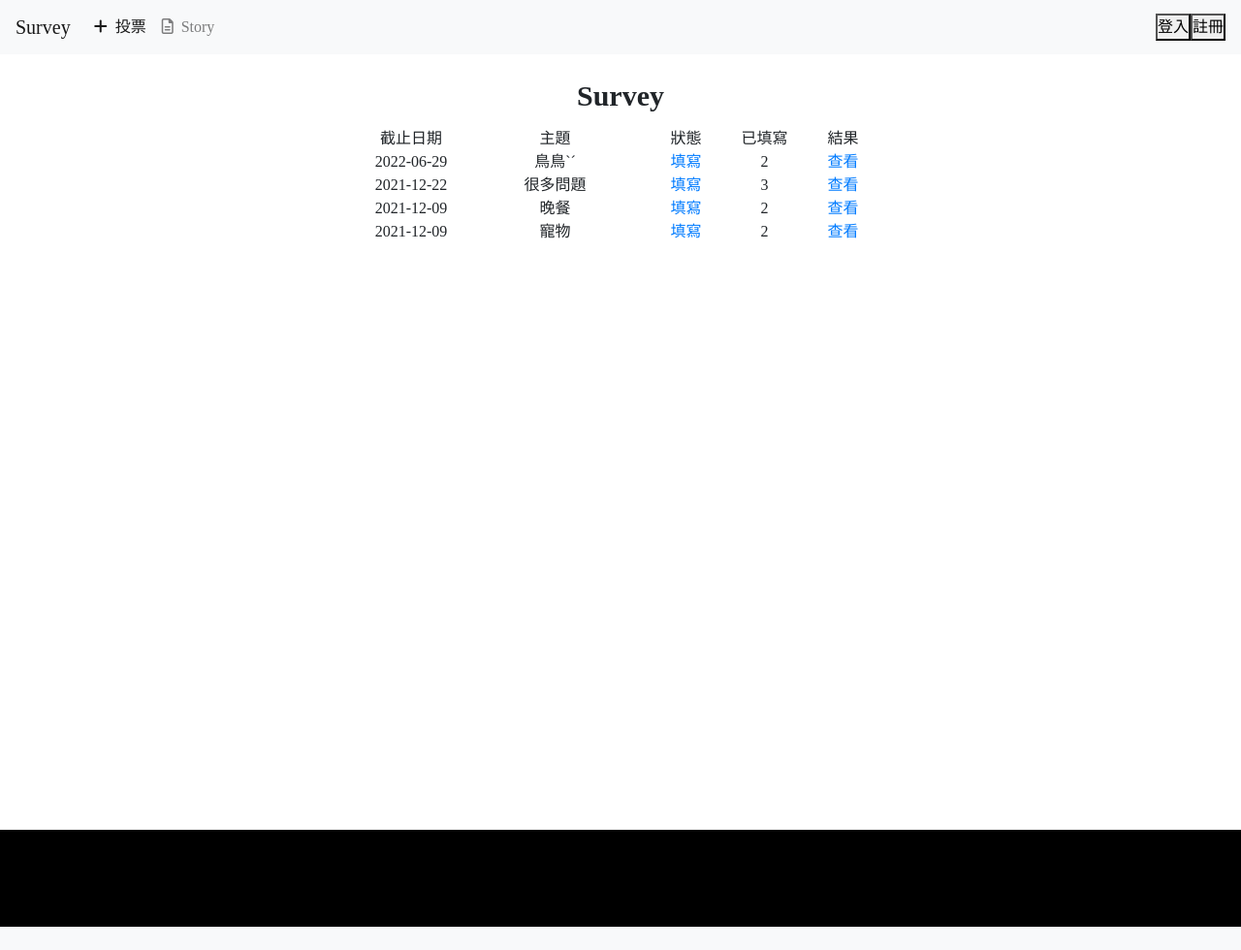
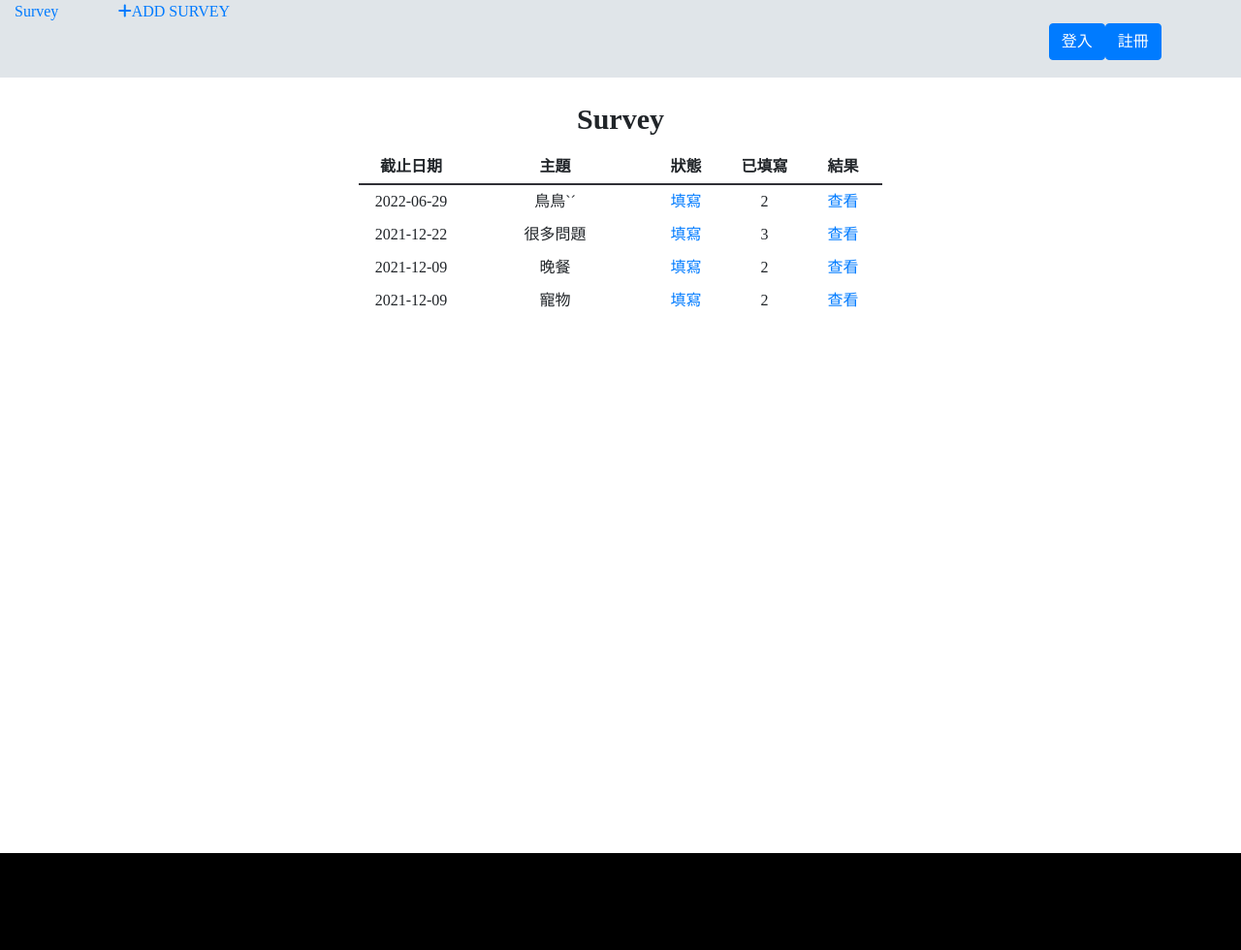
Before and after one commit to SO-BAD/Survey, a PHP site: page / in a window 1280 px wide. Shown: the whole page at 97% size. Before the commit the page ends 956 px from the top, so only its background shows below. Run offline with PHP 8.4, Linux system fonts and the light colour scheme; data comes from the database, SQL or seed files in the repository; both versions use the stored data as it was after the commit.

Commit message:
修改CSS

```diff
--- a/css/add_survey.css
+++ b/css/add_survey.css
@@ -1,3 +1,6 @@
+a:hover{
+    text-decoration: none;
+}
 .form_box{
     width: 700px;
     height: 100%;
@@ -66,7 +69,4 @@
 .footer{
     width:700px;
     height: 100px;
-    display: flex;
-    justify-content: center;
-    align-items: center;
 }
--- a/css/homePage.css
+++ b/css/homePage.css
@@ -4,12 +4,19 @@
     padding: 0;
     font-family: 'Microsoft JhengHei';
 }
-
-
+a:hover{
+    text-decoration: none;
+}
+nav{
+    height: 80px;
+    background-color: rgb(224, 229, 233);
+    position: fixed;
+    top:0px;
+}
 .page{
     width: 900px;
     min-height:800px;
-    margin: 56px auto 0px auto;
+    margin: 80px auto 0px auto;
 }
 
 footer{
--- a/css/show_survey.css
+++ b/css/show_survey.css
@@ -1,3 +1,6 @@
+a:hover{
+    text-decoration: none;
+}
 .table_box{
     padding-top: 20px;
 }
@@ -12,6 +15,13 @@ table{
     text-align:center;
     font-weight: bolder;
 }
+tr:nth-child(1) th{
+    padding: 5px;
+    border-bottom: 2px solid rgb(48, 48, 54);
+}
+td{
+    padding: 5px;
+}
 td:nth-child(2){
     width: 35%;
 }
@@ -21,3 +31,6 @@ td:nth-child(1){
 td:nth-child(3),td:nth-child(4),td:nth-child(5){
     width: 15%;
 }
+tr:NOT(:nth-child(1)):hover{
+    background-color: #e8f4ff;
+}
--- a/include/show_survey.php
+++ b/include/show_survey.php
@@ -10,11 +10,11 @@ $res = $pdo->query($sql)->fetchAll(PDO::FETCH_ASSOC);
     </div>
 <table>
     <tr>
-        <td>截止日期</td>
-        <td>主題</td>
-        <td>狀態</td>
-        <td>已填寫</td>
-        <td>結果</td>
+        <th>截止日期</th>
+        <th>主題</th>
+        <th>狀態</th>
+        <th>已填寫</th>
+        <th>結果</th>
     </tr>
     <?php foreach ($res as $data) { ?>
         <tr>
--- a/include/status.php
+++ b/include/status.php
@@ -1,10 +1,10 @@
 <?php
 
 if (isset($_SESSION['account'])) {
-    echo $_SESSION['account']['id'] . "---" . $_SESSION['account']['name'];
-    echo "<a href='./api/logout.php'><button>登出</button></a>";
+    echo $_SESSION['account']['name'];
+    echo "<a href='./api/logout.php'><button class='btn btn-primary'>登出</button></a>";
 } else {
-    echo "<a href='login.php'><button>登入</button></a>";
-    echo "<a href='insert.php'><button>註冊</button></a>";
+    echo "<a href='login.php'><button class='btn btn-primary'>登入</button></a>";
+    echo "<a href='insert.php'><button class='btn btn-primary'>註冊</button></a>";
 }
 ?>
--- a/index.php
+++ b/index.php
@@ -11,33 +11,53 @@ include "./api/db.php" ?>
     <meta http-equiv="X-UA-Compatible" content="IE=edge">
     <meta name="viewport" content="width=device-width, initial-scale=1.0">
     <title>Survey</title>
-    <link rel="stylesheet" href="./css/homePage.css">
     <link rel="stylesheet" href="https://cdnjs.cloudflare.com/ajax/libs/font-awesome/6.0.0-beta3/css/all.min.css">
     <link rel="stylesheet" href="https://cdn.jsdelivr.net/npm/bootstrap@4.6.1/dist/css/bootstrap.min.css" integrity="sha384-zCbKRCUGaJDkqS1kPbPd7TveP5iyJE0EjAuZQTgFLD2ylzuqKfdKlfG/eSrtxUkn" crossorigin="anonymous">
+    <link rel="stylesheet" href="./css/homePage.css">
+    <script>
+        function display_size() {
+            let w = window.innerWidth;
+            var h = window.innerHeight;
+            document.getElementsByClassName("display_box")[0].style.width = w + "px";
+            document.getElementsByClassName("display_box")[0].style.height = h + "px";
 
+            document.getElementsByClassName("display_res")[0].style.left = (w > 300) ? (((w - 300) / 2) + "px") : "0px";
+            document.getElementsByClassName("display_res")[0].style.top = (h > 500) ? ((100) + "px") : "0px";
+
+        }
+
+        function nodisplay() {
+            document.getElementsByClassName("display_box")[0].style.display = "none";
+            document.getElementsByClassName("display_res")[0].style.display = "none";
+        }
+    </script>
 </head>
 
-<body>
-    <nav class="navbar navbar-expand-lg navbar-light bg-light fixed-top">
-        <a class="navbar-brand" href="./index.php">Survey</a>
-        <button class="navbar-toggler" type="button" data-toggle="collapse" data-target="#navbarSupportedContent" aria-controls="navbarSupportedContent" aria-expanded="false" aria-label="Toggle navigation">
-            <span class="navbar-toggler-icon"></span>
-        </button>
+<body onload="display_size();" onresize="display_size();">
+    <div class="display_box" onclick="nodisplay()">
+    </div>
+    <div class="display_res">
+        <div class="res_header">
 
-        <div class="collapse navbar-collapse" id="navbarSupportedContent">
-            <ul class="navbar-nav mr-auto">
-                <li class="nav-item active">
-                    <a class="nav-link" href="./index.php?do=add_survey"><i class="fas fa-plus"></i>&ensp;投票 <span class="sr-only">(current)</span></a>
-                </li>
-                <li class="nav-item">
-                    <a class="nav-link" href="#"><i class="far fa-file-alt"></i>&ensp;Story</a>
-                </li>
-            </ul>
-            <div class="form-inline my-2 my-lg-0">
+        </div>
+        <div class="res_content">
+
+        </div>
+    </div>
+    <nav class="container-fluid">
+        <div class="row">
+            <div class="col-1">
+                <a href="./index.php">Survey</a>
+            </div>
+            <div class="col-9">
+                <a href="./index.php?do=add_survey"><i class="fas fa-plus"></i>ADD SURVEY</a>
+            </div>
+            <div class="col-2 pt-4">
                 <?php include "./include/status.php"; ?>
             </div>
         </div>
     </nav>
+
     <div class="page">
         <?php
         if (isset($_GET['do'])) {
@@ -45,8 +65,8 @@ include "./api/db.php" ?>
                 $str = "./include/" . $_GET['do'] . ".php";
                 include $str;
             } else {
-               header("location:./login.php");
-               exit;
+                header("location:./login.php");
+                exit;
             }
         } else {
             include "./include/show_survey.php";
@@ -62,6 +82,7 @@ include "./api/db.php" ?>
     <script src="https://cdn.jsdelivr.net/npm/jquery@3.5.1/dist/jquery.slim.min.js" integrity="sha384-DfXdz2htPH0lsSSs5nCTpuj/zy4C+OGpamoFVy38MVBnE+IbbVYUew+OrCXaRkfj" crossorigin="anonymous"></script>
     <script src="https://cdn.jsdelivr.net/npm/popper.js@1.16.1/dist/umd/popper.min.js" integrity="sha384-9/reFTGAW83EW2RDu2S0VKaIzap3H66lZH81PoYlFhbGU+6BZp6G7niu735Sk7lN" crossorigin="anonymous"></script>
     <script src="https://cdn.jsdelivr.net/npm/bootstrap@4.6.1/dist/js/bootstrap.min.js" integrity="sha384-VHvPCCyXqtD5DqJeNxl2dtTyhF78xXNXdkwX1CZeRusQfRKp+tA7hAShOK/B/fQ2" crossorigin="anonymous"></script>
+    <script src="./js/jquery-3.6.0.min.js"></script>
 </body>
 
 </html>
```
Also changed, not shown: other parts of css/homePage.css (+31 -0 lines), api/query_who.php (added, +18 -0 lines), css/res_survey.css (+11 -1 lines), include/add_survey.php (+7 -3 lines), include/res_survey.php (+14 -4 lines), js/query_who.js (added, +21 -0 lines), survey.sql (+74 -21 lines).
